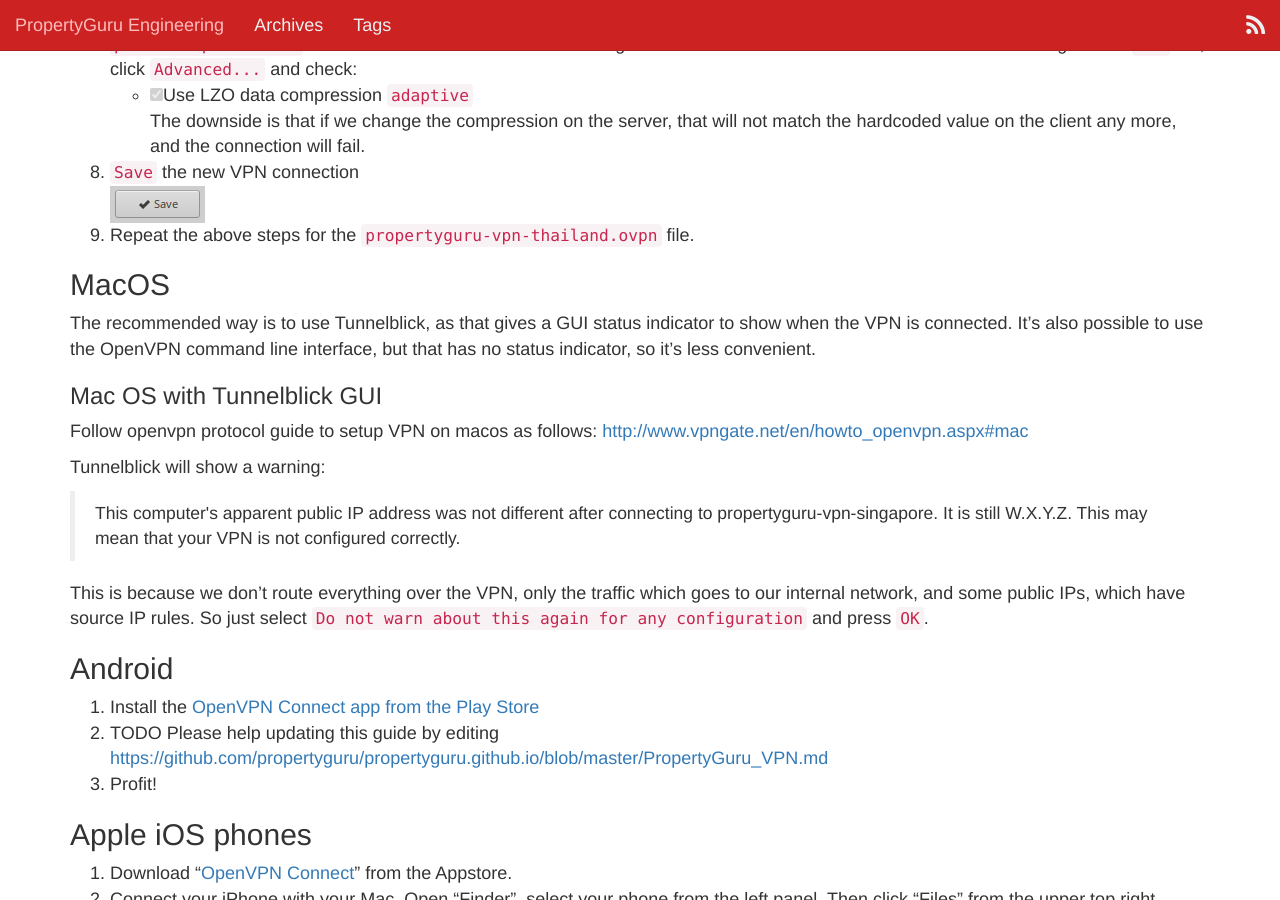
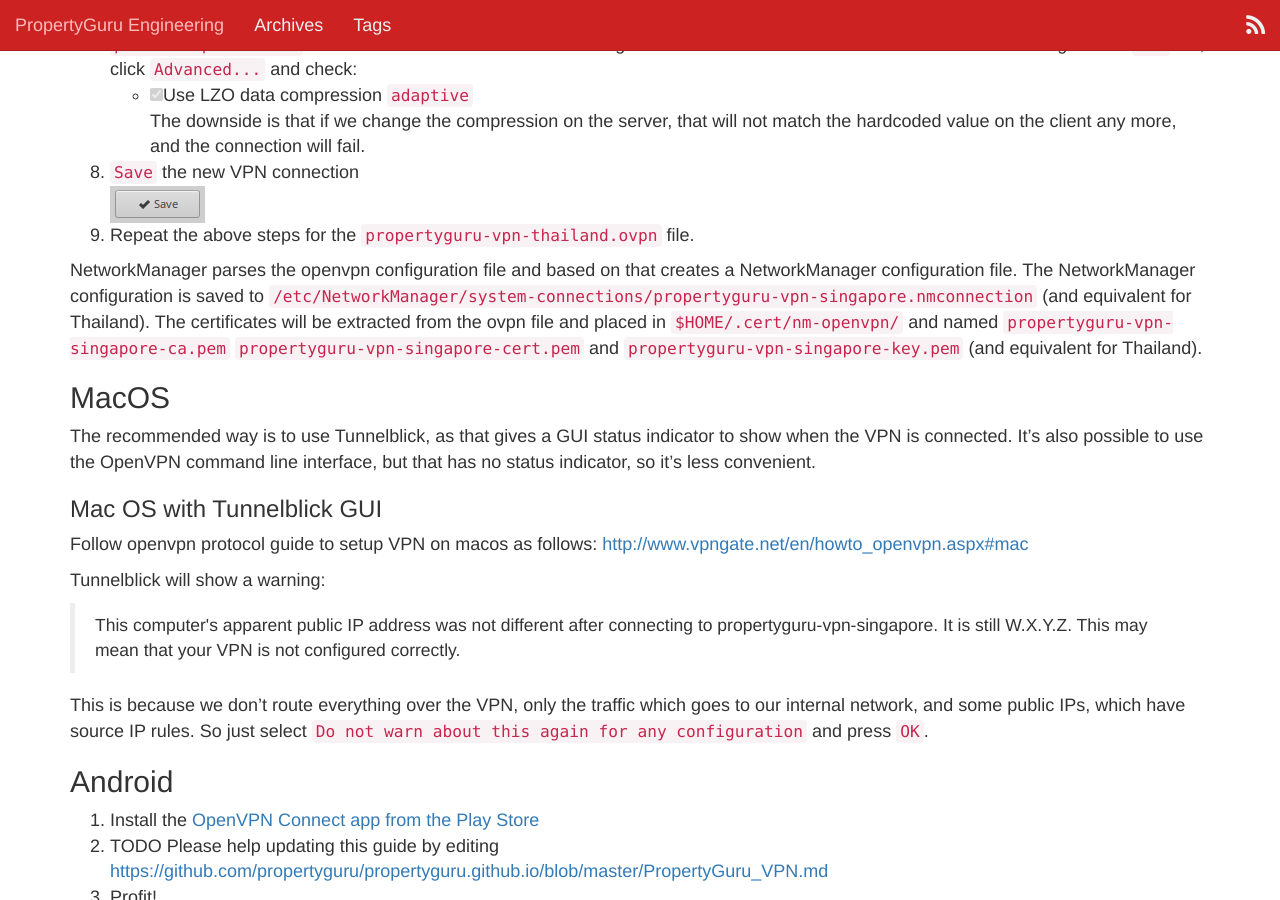
Before and after one commit to propertyguru/propertyguru.github.io, a Jekyll site: the page built from PropertyGuru_VPN.md, in a window 1280 px wide and 900 px high, scrolled down 2310 px. Built offline with Jekyll 4.4.1, drawn with Linux system fonts in a browser that asks for light colours; nearby versions of some CDN libraries; our own code applies the rules of GitHub Pages for plain Markdown files.

Commit message:
Update PropertyGuru_VPN.md

```diff
--- a/PropertyGuru_VPN.md
+++ b/PropertyGuru_VPN.md
@@ -46,6 +46,8 @@
 ![NetworkManager Save](NetworkManager%20Save%20Button.png)
 9. Repeat the above steps for the `propertyguru-vpn-thailand.ovpn` file.
 
+NetworkManager parses the openvpn configuration file and based on that creates a NetworkManager configuration file. The NetworkManager configuration is saved to `/etc/NetworkManager/system-connections/propertyguru-vpn-singapore.nmconnection` (and equivalent for Thailand). The certificates will be extracted from the ovpn file and placed in `$HOME/.cert/nm-openvpn/` and named `propertyguru-vpn-singapore-ca.pem` `propertyguru-vpn-singapore-cert.pem` and `propertyguru-vpn-singapore-key.pem` (and equivalent for Thailand).
+
 ## MacOS
 The recommended way is to use Tunnelblick, as that gives a GUI status indicator to show when the VPN is connected. It's also possible to use the OpenVPN command line interface, but that has no status indicator, so it's less convenient.
 
```
